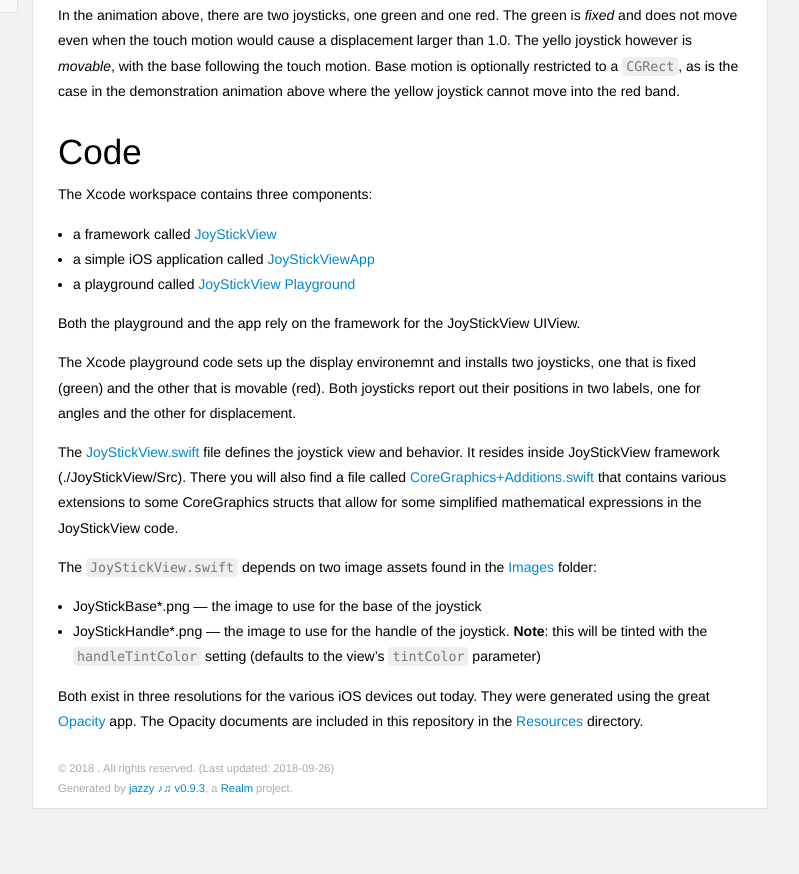
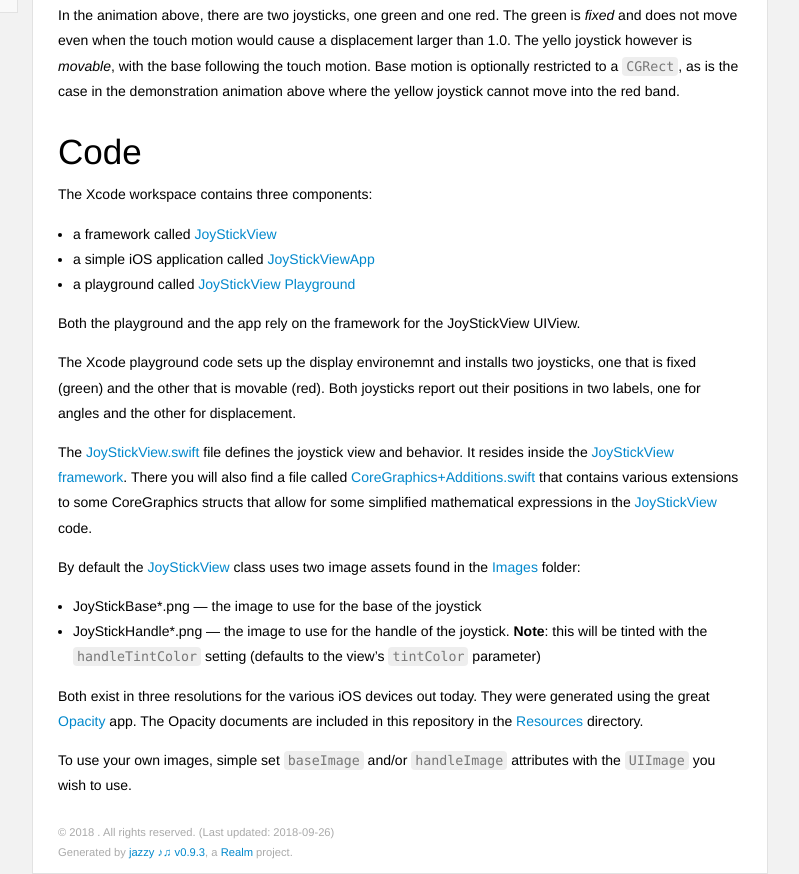
Before and after one commit to bradhowes/Joystick, a plain HTML site: page docs/index.html in a window 1280 px wide. Shown: the part 787-1661 px from the top of the page, without its empty margins (364-1163 px from the left). Before the commit the page ends 1596 px from the top, so only its background shows below. Drawn offline with Linux system fonts and the light colour scheme; files whose address does not match are found by name.

Commit message:
More doc changes

```diff
--- a/docs/index.html
+++ b/docs/index.html
@@ -74,7 +74,7 @@ instances, one for the base and one for the handle. Moving the handle generates
 
 <ul>
 <li>angle — the direction the handle is point, given in degrees, where north/up is 0° and east/right is 90°</li>
-<li>displacement — the distance from the center the handle moved, from 0.0 to 1.0 with 1.0.</li>
+<li>displacement — the distance from the center the handle moved, from 0.0 to 1.0 with 1.0.</li>
 </ul>
 
 <p>The view supports an option (<code>movable</code>) where the view will move when the user moves the handle to a
@@ -101,24 +101,31 @@ the demonstration animation above where the yellow joystick cannot move into the
 and the other that is movable (red). Both joysticks report out their positions in two labels, one for angles and
 the other for displacement.</p>
 
-<p>The <a href="https://github.com/bradhowes/Joystick/tree/master/JoyStickView/Src/JoyStickView.swift">JoyStickView.swift</a> file defines the joystick view
-and behavior. It resides inside JoyStickView framework (./JoyStickView/Src). There you will also find a file
-called <a href="https://github.com/bradhowes/Joystick/tree/master/JoyStickView/Src/CoreGraphics+Additions.swift">CoreGraphics+Additions.swift</a> that contains
-various extensions to some CoreGraphics structs that allow for some simplified mathematical expressions in the
-JoyStickView code.</p>
+<p>The <a href="https://github.com/bradhowes/Joystick/tree/master/JoyStickView/Src/JoyStickView.swift">JoyStickView.swift</a>
+file defines the joystick view and behavior. It resides inside the <a href="https://github.com/bradhowes/Joystick/tree/master/JoyStickView">JoyStickView
+framework</a>. There you will also find a file
+called
+<a href="https://github.com/bradhowes/Joystick/tree/master/JoyStickView/Src/CoreGraphics+Additions.swift">CoreGraphics+Additions.swift</a>
+that contains various extensions to some CoreGraphics structs that allow for some simplified mathematical
+expressions in the <a href="https://github.com/bradhowes/Joystick">JoyStickView</a> code.</p>
 
-<p>The <code>JoyStickView.swift</code> depends on two image assets found in the <a href="https://github.com/bradhowes/Joystick/tree/master/JoyStickView/Images">Images</a>
+<p>By default the
+<a href="https://github.com/bradhowes/Joystick/tree/master/JoyStickView/Src/JoyStickView.swift">JoyStickView</a> class uses
+two image assets found in the <a href="https://github.com/bradhowes/Joystick/tree/master/JoyStickView/Images">Images</a>
 folder:</p>
 
 <ul>
 <li>JoyStickBase*.png — the image to use for the base of the joystick</li>
-<li>JoyStickHandle*.png — the image to use for the handle of the joystick. <strong>Note</strong>: this will be tinted with
-the <code>handleTintColor</code> setting (defaults to the view&rsquo;s <code>tintColor</code> parameter)</li>
+<li>JoyStickHandle*.png — the image to use for the handle of the joystick. <strong>Note</strong>: this will be tinted with the
+<code>handleTintColor</code> setting (defaults to the view&rsquo;s <code>tintColor</code> parameter)</li>
 </ul>
 
 <p>Both exist in three resolutions for the various iOS devices out today. They were generated using the great
 <a href="http://likethought.com/opacity/">Opacity</a> app. The Opacity documents are included in this repository in the
 <a href="https://github.com/bradhowes/Joystick/tree/master/JoyStickView/Resources">Resources</a> directory.</p>
+
+<p>To use your own images, simple set <code>baseImage</code> and/or <code>handleImage</code> attributes with the <code>UIImage</code> you wish to
+use.</p>
 
           </section>
         </section>
```
Also changed, not shown: docs/animation.gif (deleted), docs/docsets/.docset/Contents/Resources/Documents/animation.gif (deleted), docs/docsets/.docset/Contents/Resources/Documents/badge.svg (deleted), docs/docsets/.docset/Contents/Resources/Documents/index.html, docs/docsets/.docset/Contents/Resources/Documents/undocumented.json (deleted), 2 other files.
